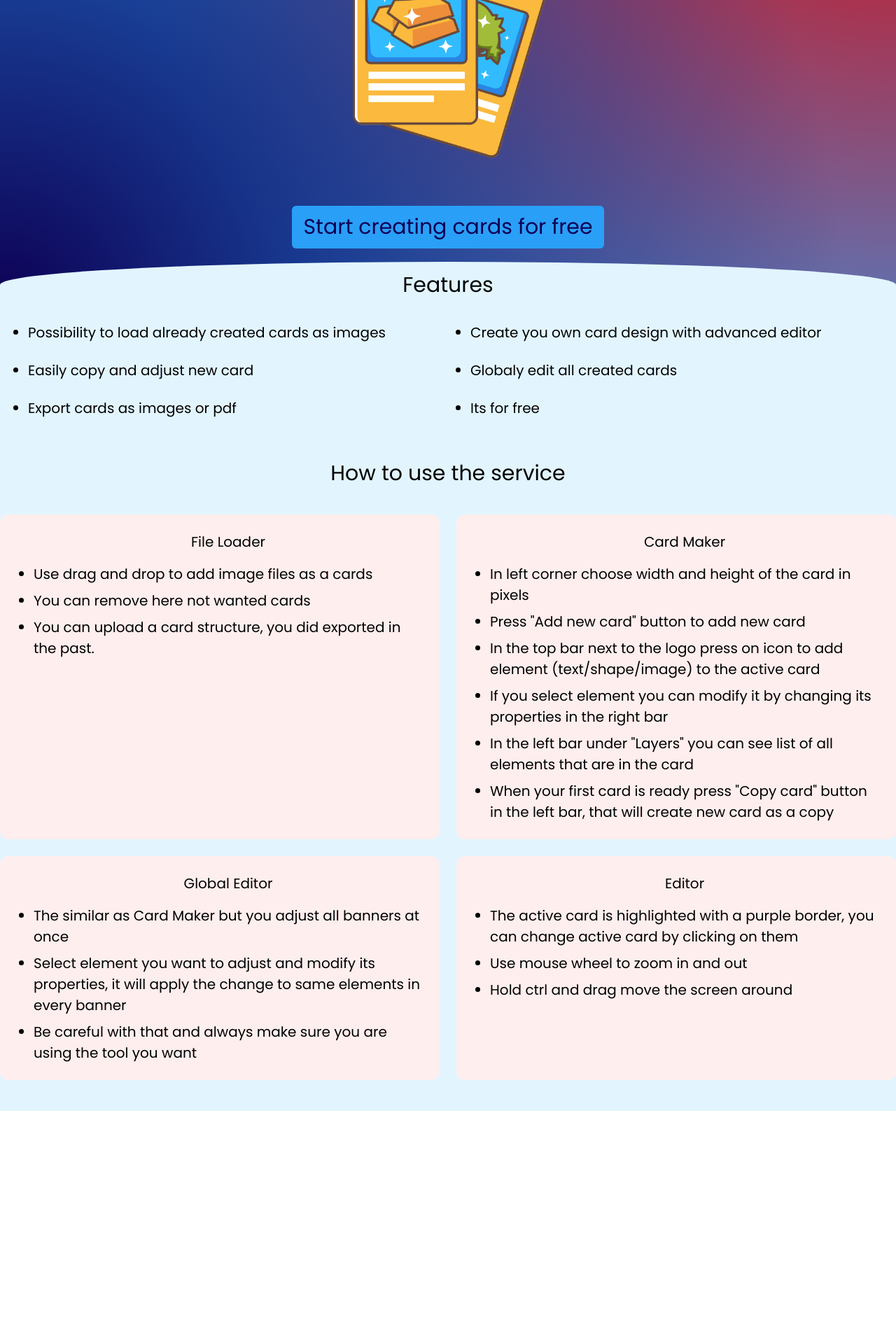
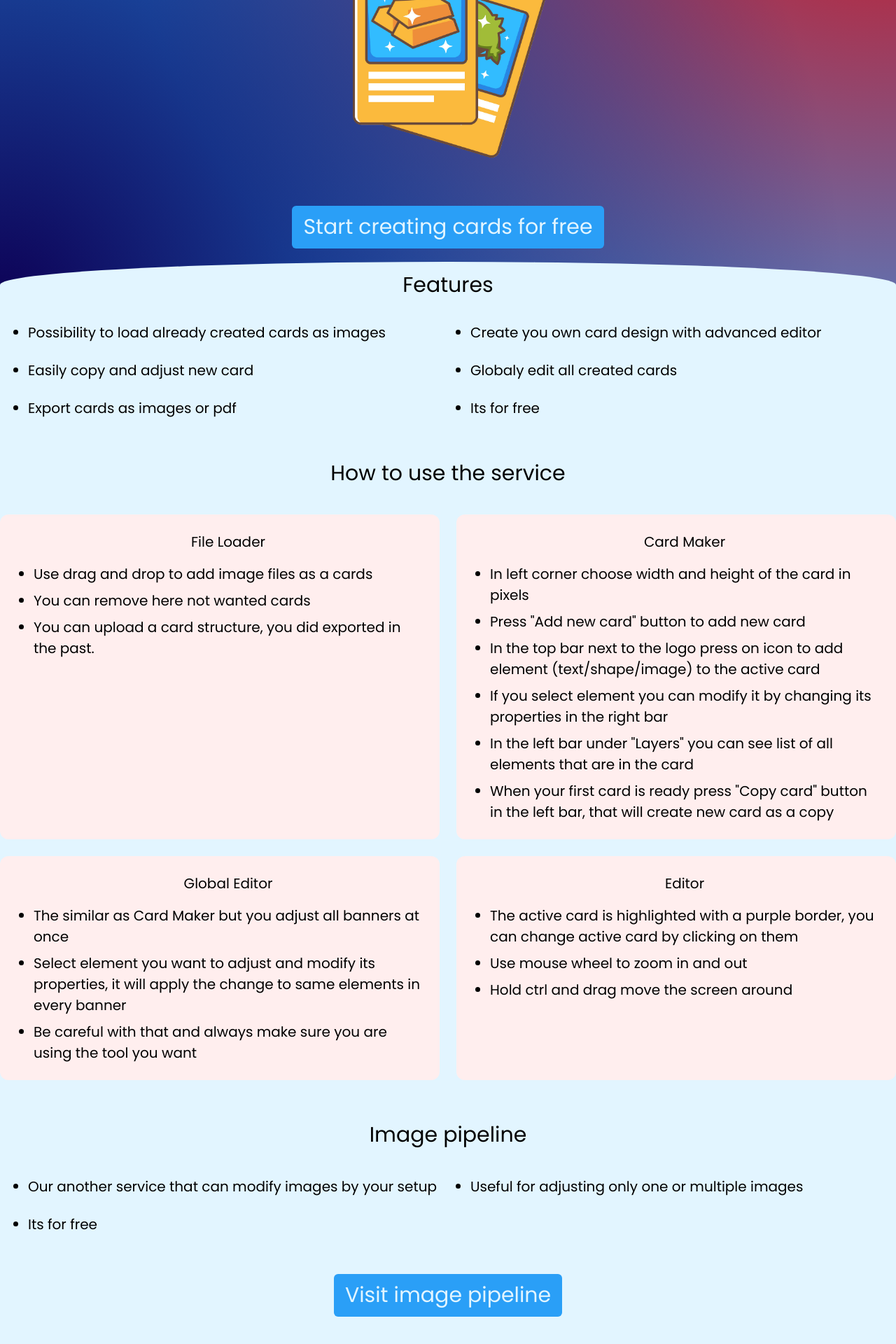
Before and after one commit to Veragin/cardMaker, a React (Create React App) app: page / in a window 1280 px wide. Shown: the part 360-2280 px from the top of the page at 70% size. Before the commit the page ends 1947 px from the top, so only its background shows below. Built offline with nearby package versions, Linux system fonts and the light colour scheme.

Commit message:
imahe pipeline added

```diff
--- a/src/App.tsx
+++ b/src/App.tsx
@@ -1,6 +1,7 @@
 import styled from 'styled-components';
 import { Land } from './Land';
 import { theme } from './theme';
+import { LinkButton } from 'LinkButton';
 
 export const App = () => {
     return (
@@ -67,6 +68,18 @@ export const App = () => {
                         <li>Hold ctrl and drag move the screen around</li>
                     </SServiceBox>
                 </SList>
+
+                <STitle>Image pipeline</STitle>
+                <STopList>
+                    <li> Our another service that can modify images by your setup</li>
+                    <li> Useful for adjusting only one or multiple images</li>
+                    <li> Its for free</li>
+                </STopList>
+                <STitle>
+                    <SLinkButton href="https://pipeline.sizefire.com/">
+                        Visit image pipeline
+                    </SLinkButton>
+                </STitle>
             </SContainer>
         </SBody>
     );
@@ -75,7 +88,7 @@ export const App = () => {
 const SBody = styled.div`
     width: 100%;
     background-color: ${theme.colors.background.main};
-    padding-bottom: ${theme.spacing(3)};
+    padding-bottom: ${theme.spacing(6)};
 `;
 
 const SContainer = styled.div`
@@ -128,3 +141,7 @@ const SServiceTitle = styled.span`
     font-size: 20px;
     padding-bottom: ${theme.spacing(1)};
 `;
+
+const SLinkButton = styled(LinkButton)`
+    margin: auto;
+`;
--- a/src/Land.tsx
+++ b/src/Land.tsx
@@ -1,6 +1,7 @@
 import styled from 'styled-components';
 import { theme } from './theme';
 import src from './assets/cards.png';
+import { LinkButton } from 'LinkButton';
 
 export const Land = () => {
     return (
@@ -13,9 +14,9 @@ export const Land = () => {
                     <SBlueText>maker</SBlueText>
                 </STitle>
                 <SImage src={src} />
-                <EnterButton href="https://sizefire.com/service?a=service&techTree=CARD_MAKER">
+                <LinkButton href="https://sizefire.com/service?a=service&techTree=CARD_MAKER">
                     Start creating cards for free
-                </EnterButton>
+                </LinkButton>
             </SContent>
             <SBottom>Features</SBottom>
         </SContainer>
@@ -59,21 +60,6 @@ const SImage = styled.img`
     height: 40%;
 `;
 
-const EnterButton = styled.a`
-    border: 0;
-    background-color: ${theme.colors.primary.main};
-    color: ${theme.colors.primary.dark};
-    padding: ${theme.spacing(1)} ${theme.spacing(2)};
-    cursor: pointer;
-    border-radius: ${theme.borderRaduis(1)};
-    text-decoration: none;
-    font-size: 30px;
-
-    &:hover {
-        background-color: ${theme.colors.secondary.main};
-    }
-`;
-
 const SGradientA = styled.div`
     width: 100%;
     height: 100vh;
--- /dev/null
+++ b/src/LinkButton.tsx
@@ -0,0 +1,17 @@
+import styled from 'styled-components';
+import { theme } from 'theme';
+
+export const LinkButton = styled.a`
+    border: 0;
+    background-color: ${theme.colors.primary.main};
+    color: ${theme.colors.background.main};
+    padding: ${theme.spacing(1)} ${theme.spacing(2)};
+    cursor: pointer;
+    border-radius: ${theme.borderRaduis(1)};
+    text-decoration: none;
+    font-size: 30px;
+
+    &:hover {
+        background-color: ${theme.colors.primary.dark};
+    }
+`;
```
